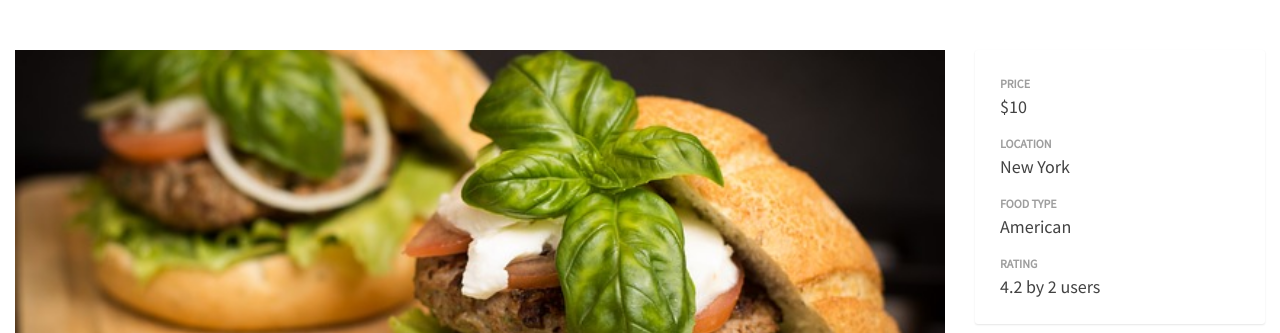
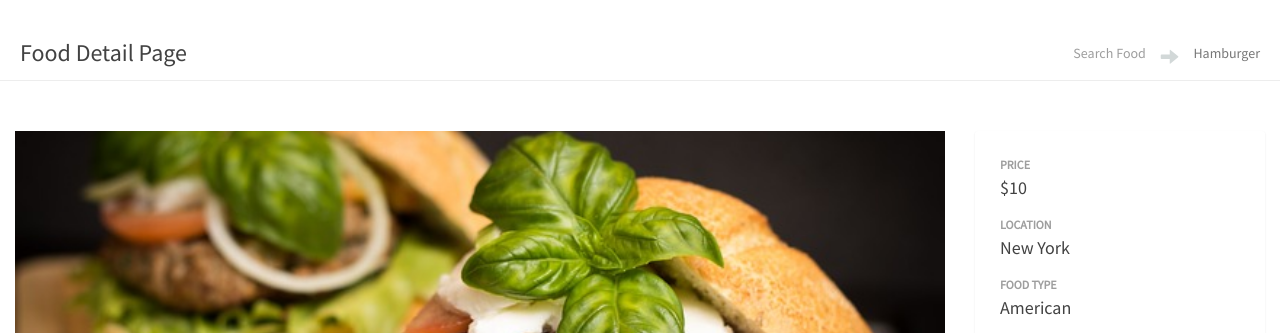
Before and after one commit to lisheng0316/Kitchen-to-Go, a website: page mas-server-master/public/dish.html in a window 1280 px wide. Shown: the top 333 px of the page. Drawn offline with nearby package versions, Linux system fonts and the light colour scheme; some packages are replaced by stand-ins of ours.

Commit message:
breadcrumb

```diff
--- a/mas-server-master/public/css/main.css
+++ b/mas-server-master/public/css/main.css
@@ -660,3 +660,48 @@ nav ul {
 .detail-side-title {
     font-size: 20px;
 }
+.breadcrumb-title {
+    background-color: #fff;
+    border-bottom: 1px solid rgba(0, 0, 0, 0.07);
+    padding: 40px 20px;
+
+}
+.breadcrumb-title h1 {
+    color: #424242;
+    font-size: 24px;
+    font-weight: normal;
+    float: left;
+    margin: 0;
+    padding: 0;
+}
+@media (max-width: 767px) {
+    .breadcrumb-title .breadcrumb {
+        clear: both;
+        float: none;
+        padding: 10px 0 0 0;
+    }
+}
+.breadcrumb {
+    background-color: transparent;
+    border-radius: 0;
+    color: #424242;
+    float: right;
+    margin: 3px 0 0 0;
+    padding: 0;
+}
+.breadcrumb a {
+    color: #9E9E9E;
+}
+.breadcrumb i {
+    color: #d2d8d8;
+    font-size: 18px;
+    margin: 0 12px;
+    vertical-align: middle;
+}
+.breadcrumb li:before {
+    display: none;
+}
+.box1 {
+    margin-left: auto;
+    margin-right: auto;
+}
--- a/mas-server-master/public/dish.html
+++ b/mas-server-master/public/dish.html
@@ -15,6 +15,19 @@
     <script src="js/leaflet.js"></script>
 </head>
 <body>
+    <div class="breadcrumb-title">
+        <div class="box1">
+            <h1>Food Detail Page</h1>
+
+            <ul class="breadcrumb">
+                <li><a href="index.html">Search Food</a> <i class="glyphicon glyphicon-arrow-right"></i></li>
+
+
+                <li class="active">Hamburger</li>
+
+            </ul><!-- /.breadcrumb -->
+        </div><!-- /.container -->
+    </div><!-- /.content-title -->
 
 <div class="container">
     <div class="row">
```
